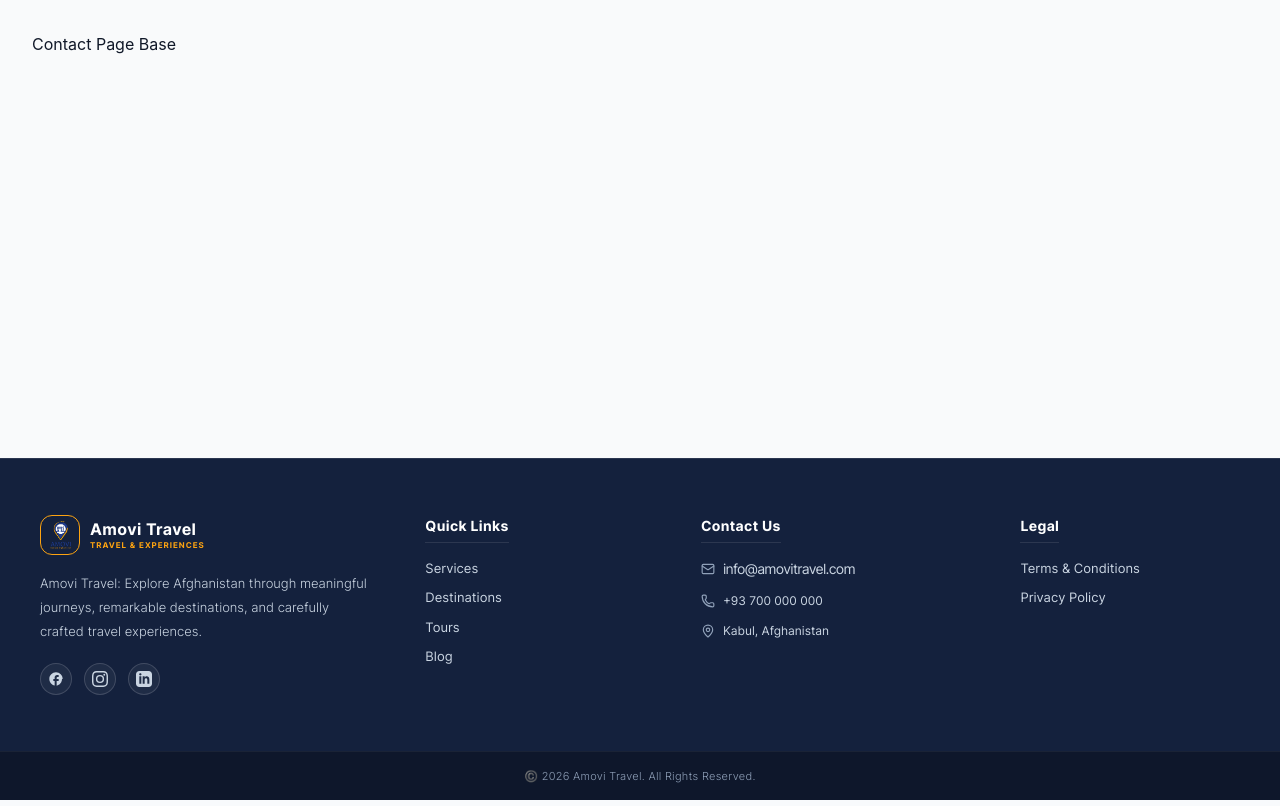
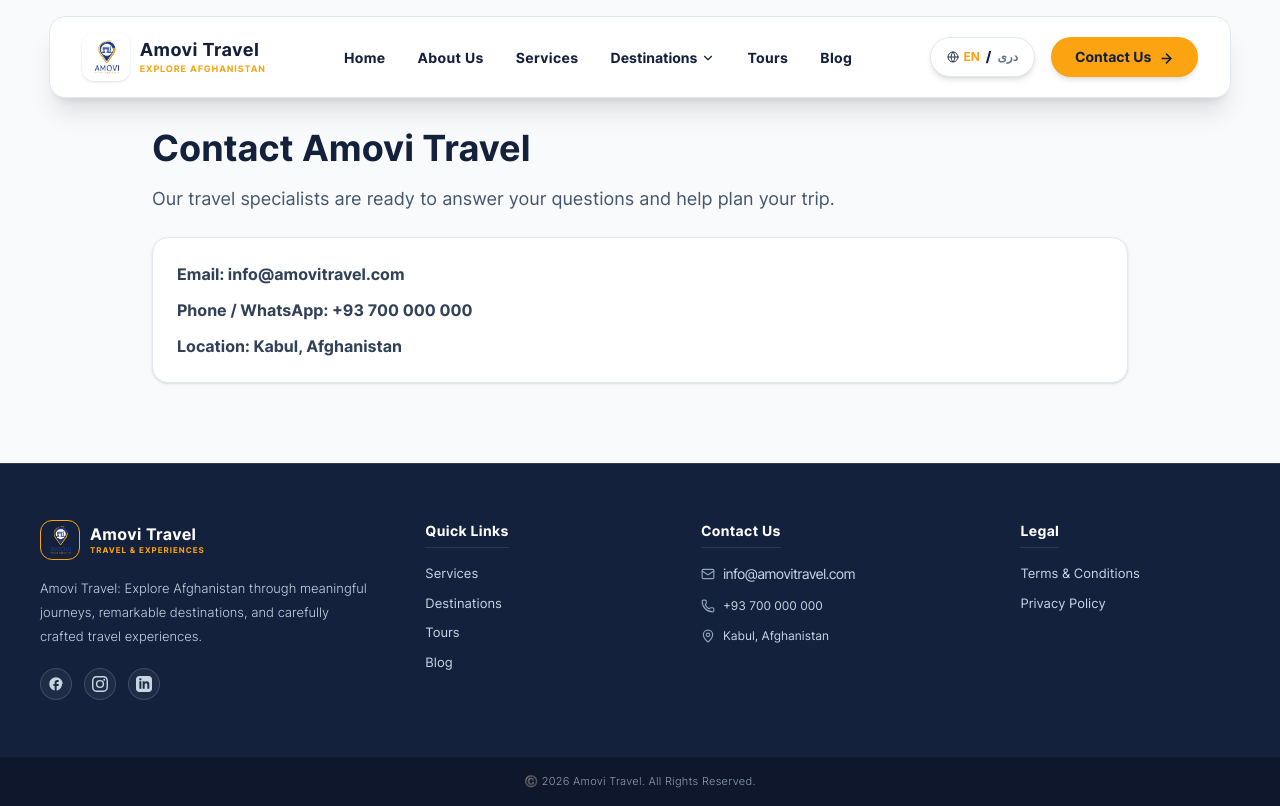
Before and after one commit to taqiraya/amovi, a React (Vite) app: page /contact in a window 1280 px wide. Built offline with nearby package versions, Linux system fonts and the light colour scheme; the HTML template or start-up script is replaced by a standard one.

Commit message:
refactor(layout): unify Header inside MainLayout across all public routes

```diff
--- a/src/pages/about/About.jsx
+++ b/src/pages/about/About.jsx
@@ -1,3 +1,19 @@
+import { useLangStore } from '../../store/useLangStore';
+
 export default function About() {
-  return <div className="p-8">About Us Page Base</div>;
+  const { currentLang } = useLangStore();
+  const isRtl = currentLang === 'fa';
+
+  return (
+    <div className={`pt-32 pb-20 px-6 max-w-5xl mx-auto ${isRtl ? 'text-right font-[Sahel]' : 'text-left font-[Inter]'}`}>
+      <h1 className="text-3xl sm:text-4xl font-extrabold text-[#14213D] mb-4">
+        {isRtl ? 'درباره آمووی ترول' : 'About Amovi Travel'}
+      </h1>
+      <p className="text-slate-600 leading-relaxed text-base sm:text-lg">
+        {isRtl
+          ? 'آژانس مسافرتی آمووی ترول، ارائه‌دهنده تخصصی خدمات گردشگری، تورهای فرهنگی و سفرهای اختصاصی در سرتاسر افغانستان با استانداردهای بین‌المللی و امنیت کامل.'
+          : 'Amovi Travel provides specialized tourism experiences, cultural journeys, and bespoke travel across Afghanistan with world-class standards and utmost safety.'}
+      </p>
+    </div>
+  );
 }
--- a/src/pages/blog/Blog.jsx
+++ b/src/pages/blog/Blog.jsx
@@ -1,3 +1,19 @@
+import { useLangStore } from '../../store/useLangStore';
+
 export default function Blog() {
-  return <div className="p-8">Blog Page Base</div>;
+  const { currentLang } = useLangStore();
+  const isRtl = currentLang === 'fa';
+
+  return (
+    <div className={`pt-32 pb-20 px-6 max-w-5xl mx-auto ${isRtl ? 'text-right font-[Sahel]' : 'text-left font-[Inter]'}`}>
+      <h1 className="text-3xl sm:text-4xl font-extrabold text-[#14213D] mb-4">
+        {isRtl ? 'مجله و وبلاگ سفر' : 'Travel Blog'}
+      </h1>
+      <p className="text-slate-600 leading-relaxed text-base sm:text-lg">
+        {isRtl
+          ? 'مقالات، راهنماهای سفر، و داستان‌های جذاب از شگفتی‌های ناشناخته افغانستان.'
+          : 'Articles, travel guides, and stories exploring the unseen wonders of Afghanistan.'}
+      </p>
+    </div>
+  );
 }
--- a/src/pages/contact/Contact.jsx
+++ b/src/pages/contact/Contact.jsx
@@ -1,3 +1,24 @@
+import { useLangStore } from '../../store/useLangStore';
+
 export default function Contact() {
-  return <div className="p-8">Contact Page Base</div>;
+  const { currentLang } = useLangStore();
+  const isRtl = currentLang === 'fa';
+
+  return (
+    <div className={`pt-32 pb-20 px-6 max-w-5xl mx-auto ${isRtl ? 'text-right font-[Sahel]' : 'text-left font-[Inter]'}`}>
+      <h1 className="text-3xl sm:text-4xl font-extrabold text-[#14213D] mb-4">
+        {isRtl ? 'تماس با آمووی ترول' : 'Contact Amovi Travel'}
+      </h1>
+      <p className="text-slate-600 leading-relaxed text-base sm:text-lg mb-6">
+        {isRtl
+          ? 'تیم مشاوران ما آماده پاسخگویی به سوالات و تنظیم برنامه‌های سفر شما هستند.'
+          : 'Our travel specialists are ready to answer your questions and help plan your trip.'}
+      </p>
+      <div className="bg-white p-6 rounded-2xl border border-slate-200 shadow-sm space-y-3">
+        <p className="font-semibold text-slate-700">Email: info@amovitravel.com</p>
+        <p className="font-semibold text-slate-700">Phone / WhatsApp: +93 700 000 000</p>
+        <p className="font-semibold text-slate-700">Location: Kabul, Afghanistan</p>
+      </div>
+    </div>
+  );
 }
--- a/src/pages/destinations/ProvinceView.jsx
+++ b/src/pages/destinations/ProvinceView.jsx
@@ -1,6 +1,5 @@
 import { useParams, Link } from 'react-router-dom';
 import { useLangStore } from '../../store/useLangStore';
-import Header from "../layout/Header.jsx";
 
 // ۱. ایمپورت کامپوننت مستقل هیرو سکشن ولایت
 import ProvinceHero from './components/ProvinceHero';
@@ -35,10 +34,7 @@
 
   return (
     <div className="w-full bg-[#F8FAFC] pb-12">
-      {/* 🟢 ۱. صدا زدن هدر به صورت استاندارد و بازکردن زنجیر کانتینر ۱۲۲۰ پیکسلی */}
-      <Header />
-
-      {/* 👑 ۲. صدا زدن کامپوننت هیرو سکشن (دقیقاً تراز با لبه‌های هدر بالای خود) */}
+      {/* 👑 صدا زدن کامپوننت هیرو سکشن ولایت */}
       <ProvinceHero
         province={province}
         localData={localData}
--- a/src/pages/destinations/components/ProvinceHero.jsx
+++ b/src/pages/destinations/components/ProvinceHero.jsx
@@ -1,7 +1,7 @@
 export default function ProvinceHero({ province, localData, isRtl }) {
   return (
-    /* 👑 هیرو با قد عمیق، هماهنگ با لایه زدایندکس و مارجین منفی جهت اتصال به سقف */
-    <section className="w-[100%] max-w-[1600px] mx-auto relative h-[95vh] md:h-[88vh] overflow-hidden shadow-2xl group z-0 -mt-24 sm:-mt-28 bg-black">
+    /* 👑 هیرو با قد عمیق، هماهنگ با لایوت و هدر سراسری */
+    <section className="w-[100%] max-w-[1600px] mx-auto relative h-[95vh] md:h-[88vh] overflow-hidden shadow-2xl group z-0 bg-black">
 
       {/* ۱. عکس پس‌زمینه پانورامیک (تضمین لود کامل) */}
       <div className="absolute inset-0 z-0">
--- a/src/pages/home/components/Hero.jsx
+++ b/src/pages/home/components/Hero.jsx
@@ -1,6 +1,3 @@
-// ایمپورت کردن نوبار از پوشه لایه‌اوت
-import Header from '../../layout/Header';
-
 // ایمپورت کردن تصاویر پروژه
 import heroBg from '../../../assets/images/hero-bg.webp';
 import heroMain from '../../../assets/images/hero-main.webp';
@@ -12,13 +9,6 @@
 
   return (
     <section className="relative w-full h-[95vh] min-h-[720px] sm:min-h-[800px] md:min-h-[750px] max-h-[950px] flex flex-col justify-center overflow-hidden bg-[#14213D]" dir="ltr">
-
-      {/* ۱. نوبار شناور با فاصله از سقف مرورگر */}
-      <div className="fixed top-4 left-0 w-full z-50 px-4 sm:px-6 md:px-8 pointer-events-none">
-        <div className="max-w-[1220px] mx-auto w-full pointer-events-auto">
-          <Header />
-        </div>
-      </div>
 
       {/* تصویر پس‌زمینه سراسری - در حالت دری عکس فلیپ می‌شود */}
       <div
--- a/src/pages/layout/MainLayout.jsx
+++ b/src/pages/layout/MainLayout.jsx
@@ -1,10 +1,17 @@
 import { Outlet } from "react-router-dom";
-
+import Header from "./Header";
 import Footer from "./Footer";
 
 export default function MainLayout() {
   return (
     <div className="flex flex-col min-h-screen">
+      {/* هدر سراسری شناور بالای تمام صفحات عمومی */}
+      <div className="fixed top-4 left-0 w-full z-50 px-3 sm:px-6 pointer-events-none">
+        <div className="max-w-[1600px] mx-auto w-full pointer-events-auto">
+          <Header />
+        </div>
+      </div>
+
       {/* محتوای متغیر صفحات در این قسمت رندر می‌شود */}
       <main className="flex-grow">
         <Outlet />
--- a/src/pages/payment/PaymentMethods.jsx
+++ b/src/pages/payment/PaymentMethods.jsx
@@ -1,3 +1,19 @@
+import { useLangStore } from '../../store/useLangStore';
+
 export default function PaymentMethods() {
-  return <div className="p-8">Payment Methods Page Base</div>;
+  const { currentLang } = useLangStore();
+  const isRtl = currentLang === 'fa';
+
+  return (
+    <div className={`pt-32 pb-20 px-6 max-w-5xl mx-auto ${isRtl ? 'text-right font-[Sahel]' : 'text-left font-[Inter]'}`}>
+      <h1 className="text-3xl sm:text-4xl font-extrabold text-[#14213D] mb-4">
+        {isRtl ? 'روش‌های پرداخت' : 'Payment Methods'}
+      </h1>
+      <p className="text-slate-600 leading-relaxed text-base sm:text-lg">
+        {isRtl
+          ? 'اطلاعات و راهنمای روش‌های پرداخت بین‌المللی و محلی برای رزرو خدمات و تورها.'
+          : 'Information and guidance on international and local payment methods for bookings.'}
+      </p>
+    </div>
+  );
 }
--- a/src/pages/policy/Policy.jsx
+++ b/src/pages/policy/Policy.jsx
@@ -1,3 +1,19 @@
+import { useLangStore } from '../../store/useLangStore';
+
 export default function Policy() {
-  return <div className="p-8">Privacy Policy Page Base</div>;
+  const { currentLang } = useLangStore();
+  const isRtl = currentLang === 'fa';
+
+  return (
+    <div className={`pt-32 pb-20 px-6 max-w-5xl mx-auto ${isRtl ? 'text-right font-[Sahel]' : 'text-left font-[Inter]'}`}>
+      <h1 className="text-3xl sm:text-4xl font-extrabold text-[#14213D] mb-4">
+        {isRtl ? 'قوانین و حریم خصوصی' : 'Privacy Policy & Terms'}
+      </h1>
+      <p className="text-slate-600 leading-relaxed text-base sm:text-lg">
+        {isRtl
+          ? 'آمووی ترول متعهد به حفظ اطلاعات خصوصی و امنیت داده‌های تمامی مسافران و کاربران گرامی می‌باشد.'
+          : 'Amovi Travel is committed to protecting the privacy and personal data of our travelers.'}
+      </p>
+    </div>
+  );
 }
--- a/src/pages/services/Services.jsx
+++ b/src/pages/services/Services.jsx
@@ -1,3 +1,19 @@
+import { useLangStore } from '../../store/useLangStore';
+
 export default function Services() {
-  return <div className="p-8">Services Page Base</div>;
+  const { currentLang } = useLangStore();
+  const isRtl = currentLang === 'fa';
+
+  return (
+    <div className={`pt-32 pb-20 px-6 max-w-5xl mx-auto ${isRtl ? 'text-right font-[Sahel]' : 'text-left font-[Inter]'}`}>
+      <h1 className="text-3xl sm:text-4xl font-extrabold text-[#14213D] mb-4">
+        {isRtl ? 'خدمات گردشگری و سفر' : 'Our Travel Services'}
+      </h1>
+      <p className="text-slate-600 leading-relaxed text-base sm:text-lg">
+        {isRtl
+          ? 'از خدمات ویزا تا رزرو برترین اقامتگاه‌ها و ترانسفر VIP در تمام ولایات افغانستان همراه شما هستیم.'
+          : 'From visa support to premium accommodation and VIP transportation across Afghanistan provinces.'}
+      </p>
+    </div>
+  );
 }
--- a/src/pages/tours/Tours.jsx
+++ b/src/pages/tours/Tours.jsx
@@ -1,4 +1,3 @@
-import Header from "../layout/Header.jsx";
 import DiscoverSection from "./components/DiscoverSection.jsx";
 import ExploreHandle from "./components/exploreCTA/ExploreHandle.jsx";
 import ExploreSection from "./components/ExploreSection.jsx";
@@ -19,12 +18,6 @@
           : "font-['Inter',system-ui,sans-serif]"
       }`}
     >
-      <div className="fixed top-4 left-0 z-50 w-full px-4 pointer-events-none sm:px-6 md:px-8">
-        <div className="mx-auto w-full max-w-[1220px] pointer-events-auto">
-          <Header />
-        </div>
-      </div>
-
       <TourHero />
       <DiscoverSection />
       <ExploreSection />
```
